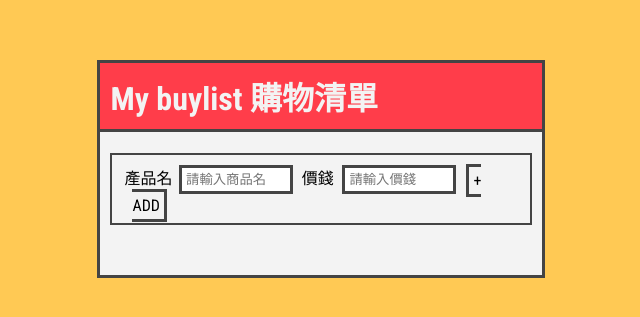
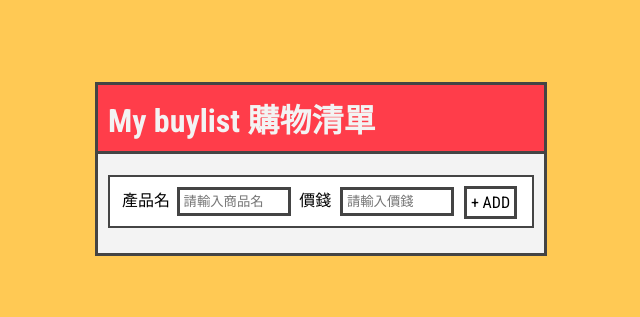
Before and after one commit to w71800/cart-with-ajax, a plain HTML site: page index.html in a window 1280 px wide. Shown: the part 231-548 px from the top of the page, without its empty margins (319-959 px from the left). Drawn offline with nearby package versions, Linux system fonts and the light colour scheme; no server answers.

Commit message:
fix problems

```diff
--- a/index.html
+++ b/index.html
@@ -4,18 +4,11 @@
 <head>
   <meta charset="UTF-8">
   <title>動態購物清單＋使用 ajax 載入</title>
-
-
   <link rel='stylesheet' href='https://fonts.googleapis.com/css?family=Roboto+Condensed:300,400,700,700i'>
-
-      <link rel="stylesheet" href="style.css">
-
-
+  <link rel="stylesheet" href="style.css">
 </head>
 
 <body>
-
-
 <div id="buylist">
   <h1>My buylist 購物清單</h1>
   <div class="keyin_area">
@@ -27,14 +20,7 @@
   <div class="list_area"></div>
 </div>
   <script src='https://cdnjs.cloudflare.com/ajax/libs/jquery/3.3.1/jquery.min.js'></script>
-
-
-
-    <script  src="js/index.js"></script>
-
-
-
-
+  <script src="index.js"></script>
 </body>
 
 </html>
--- a/index.js
+++ b/index.js
@@ -50,6 +50,7 @@ function update_list()
 $(".add_button").click(
   function()
   {
+    console.log('click')
     total_list.items.push(
       {
        name: $("#input_name").val(),
--- a/style.css
+++ b/style.css
@@ -23,6 +23,7 @@ html, body {
 #buylist .keyin_area {
   padding: 10px 20px;
   border: 2px solid #444;
+  background-color: #FFF;
 }
 #buylist .keyin_area input {
   width: 100px;
@@ -39,7 +40,7 @@ html, body {
   cursor: pointer;
   top: 2px;
   margin-left: 10px;
-  margin-right: -10px;
+  margin-right: -5px;
   padding: 4px;
   border: 3px solid #444;
 }
@@ -62,7 +63,7 @@ html, body {
 }
 #buylist .list_area {
   padding: 5px;
-  margin-top: 30px;
+  margin-top: 5px;
 }
 #buylist .list_area .buy_item, #buylist .list_area .total {
   padding: 4px;
```
